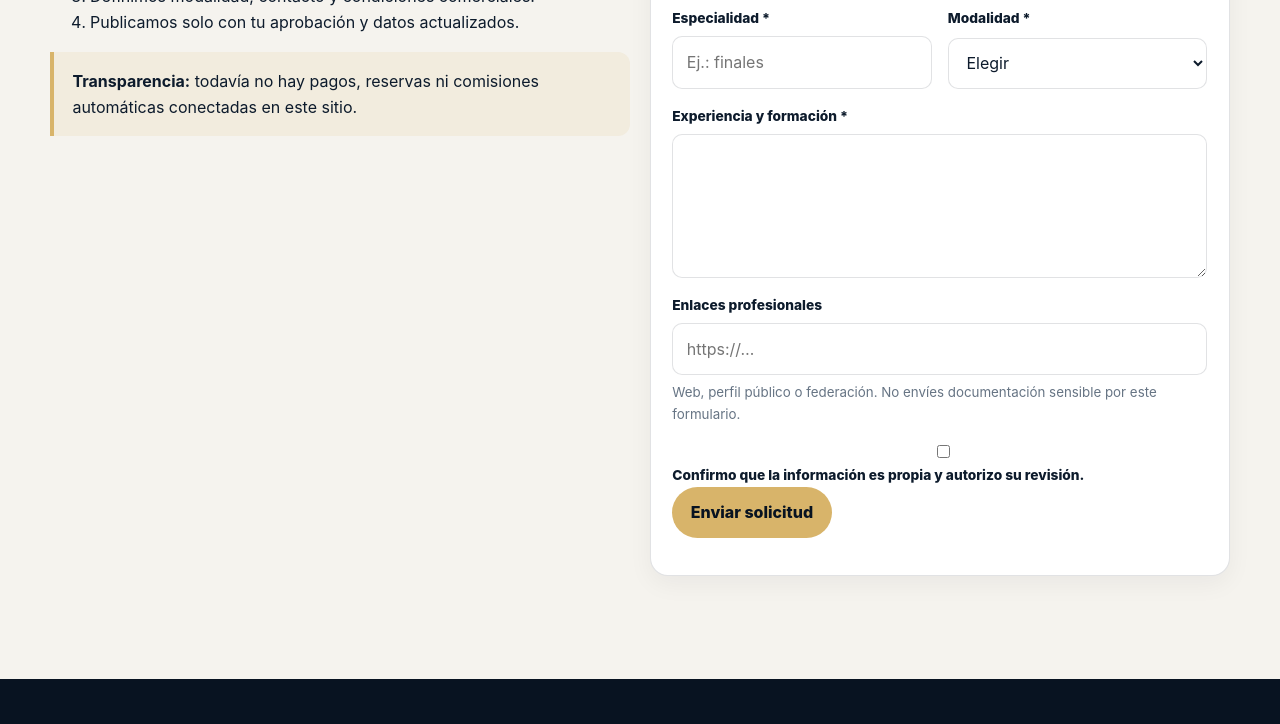
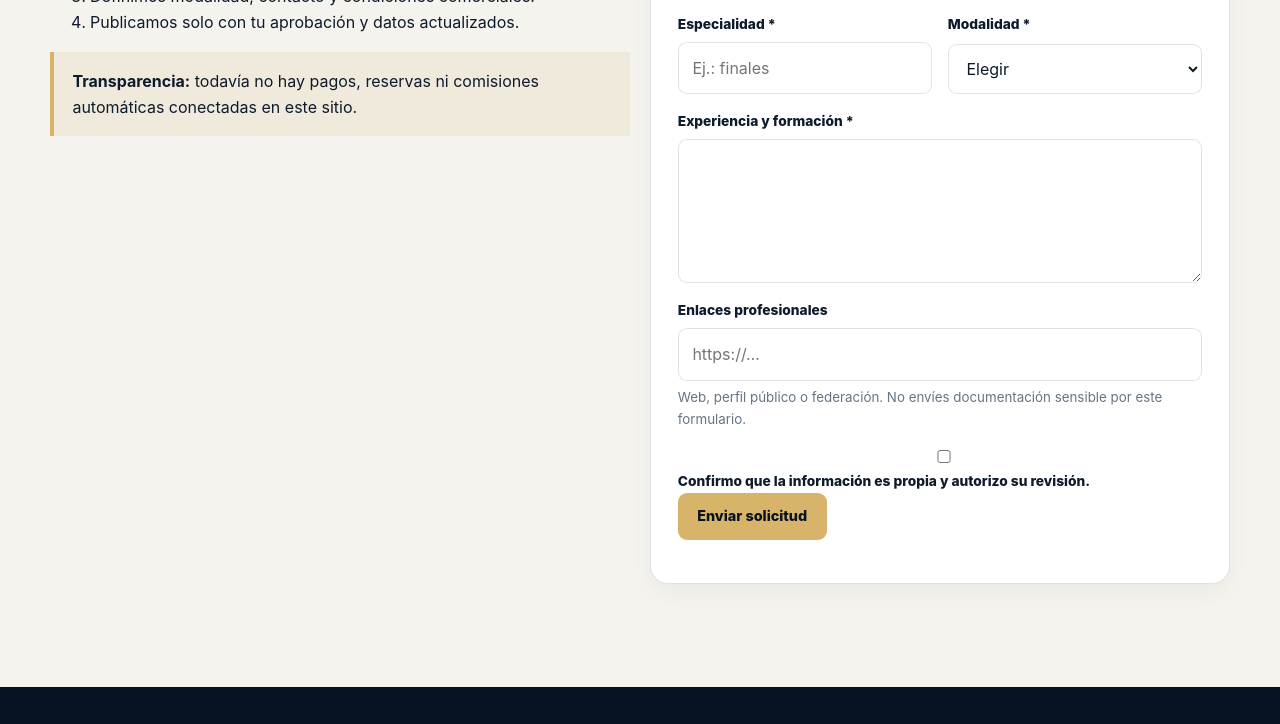
Before and after one commit to JeremiasReinoso/AjedrezTotal, a plain HTML site: page incorporar-entrenador/index.html in a window 1280 px wide. Shown: the part 758-1482 px from the top of the page. Drawn offline with Linux system fonts and the light colour scheme.

Commit message:
Update componentes.css

```diff
--- a/css/componentes.css
+++ b/css/componentes.css
@@ -1,28 +1,19 @@
-.button { display: inline-flex; align-items: center; justify-content: center; gap: .55rem; min-height: 2.9rem; padding: .7rem 1.1rem; border: 1px solid transparent; border-radius: 999px; cursor: pointer; font-weight: 800; transition: transform .2s, background .2s, color .2s, border-color .2s; }
-.button:hover { transform: translateY(-2px); }
-.button-primary { color: var(--navy); background: var(--gold); }
-.button-primary:hover { background: var(--gold-light); }
-.button-secondary { color: var(--white); border-color: rgba(255,255,255,.35); }
-.button-secondary:hover { background: rgba(255,255,255,.1); }
-.button-dark { color: var(--white); background: var(--navy); }
-.button-quiet { color: var(--blue); background: transparent; border-color: var(--line); }
-.tag { display: inline-flex; padding: .25rem .55rem; border-radius: 999px; background: rgba(216,180,106,.17); color: #73551a; font-size: .75rem; font-weight: 800; }
-.card { background: var(--white); border: 1px solid var(--line); border-radius: var(--radius); box-shadow: 0 8px 25px rgba(8,19,33,.05); }
-.card-pad { padding: 1.35rem; }
+.button { display: inline-flex; align-items: center; justify-content: center; gap: .55rem; min-height: 2.9rem; padding: .68rem 1.15rem; border: 1px solid transparent; border-radius: 9px; cursor: pointer; font-size: .9rem; font-weight: 800; transition: transform .2s, background .2s, color .2s, border-color .2s; }
+.button:hover { transform: translateY(-2px); } .button-primary { color: var(--navy); background: var(--gold); } .button-primary:hover { background: var(--gold-light); }
+.button-secondary { color: var(--white); border-color: rgba(255,255,255,.36); } .button-secondary:hover { background: rgba(255,255,255,.1); }
+.button-dark { color: var(--white); background: var(--navy); } .button-dark:hover { background: var(--blue); }
+.button-quiet { color: var(--blue); background: transparent; border-color: var(--line); } .button-quiet:hover { border-color: var(--gold); background: rgba(200,164,93,.1); }
+.tag { display: inline-flex; padding: .24rem .58rem; border-radius: 999px; background: rgba(200,164,93,.16); color: #76591e; font-size: .73rem; font-weight: 800; }
+.card { background: var(--white); border: 1px solid var(--line); border-radius: var(--radius); box-shadow: 0 8px 25px rgba(8,19,33,.045); }
+.card-pad { padding: clamp(1.25rem, 3vw, 1.7rem); } .card:hover { box-shadow: var(--shadow); }
 .empty-state { text-align: center; padding: 3rem 1rem; border: 1px dashed var(--line); border-radius: var(--radius); color: var(--muted); }
-.notice { padding: 1rem 1.15rem; border-left: 4px solid var(--gold); background: rgba(216,180,106,.12); border-radius: 0 12px 12px 0; }
-.form-grid { display: grid; grid-template-columns: repeat(2, 1fr); gap: 1rem; }
-.field { display: grid; gap: .4rem; }
-.field.full { grid-column: 1 / -1; }
-.field label { font-size: .86rem; font-weight: 800; }
-.field input, .field select, .field textarea { width: 100%; border: 1px solid var(--line); border-radius: 10px; background: var(--white); padding: .75rem .85rem; color: var(--ink); }
-.field textarea { min-height: 9rem; resize: vertical; }
-.field small { color: var(--muted); }
-.error-text { color: #9d2c2c; font-size: .85rem; }
-.status-message { margin-top: 1rem; font-weight: 700; }
-.status-message.success { color: #22633e; }
-.status-message.error { color: #9d2c2c; }
-.grid-3 { display: grid; grid-template-columns: repeat(3, 1fr); gap: 1.2rem; }
-.grid-2 { display: grid; grid-template-columns: repeat(2, 1fr); gap: 1.2rem; }
-.stats { display: flex; flex-wrap: wrap; gap: 1.5rem; }
-.stat strong { display: block; font-size: 2rem; color: var(--gold); }
+.notice { padding: 1rem 1.15rem; border-left: 4px solid var(--gold); background: rgba(200,164,93,.12); border-radius: 0 var(--radius-sm) var(--radius-sm) 0; }
+.form-grid { display: grid; grid-template-columns: repeat(2, 1fr); gap: 1rem; } .field { display: grid; gap: .4rem; } .field.full { grid-column: 1 / -1; }
+.field label { font-size: .86rem; font-weight: 800; } .field input, .field select, .field textarea { width: 100%; border: 1px solid var(--line); border-radius: 9px; background: var(--white); padding: .75rem .85rem; color: var(--ink); }
+.field input:focus, .field select:focus, .field textarea:focus { border-color: var(--gold); box-shadow: 0 0 0 3px rgba(200,164,93,.16); outline: 0; }
+.field textarea { min-height: 9rem; resize: vertical; } .field small { color: var(--muted); } .error-text, .status-message.error { color: var(--red); }
+.status-message { margin-top: 1rem; font-weight: 700; } .status-message.success { color: var(--green-dark); }
+.grid-3 { display: grid; grid-template-columns: repeat(3, 1fr); gap: 1.2rem; } .grid-2 { display: grid; grid-template-columns: repeat(2, 1fr); gap: 1.2rem; }
+.stats { display: flex; flex-wrap: wrap; gap: 1.6rem; } .stat strong { display: block; font: 500 2rem Georgia, serif; color: var(--gold-light); } .stat span { color: rgba(255,255,255,.64); font-size: .85rem; }
+.coach-card, .exercise-card { overflow: hidden; height: 100%; display: flex; flex-direction: column; } .coach-card .card-pad, .exercise-card .card-pad { flex: 1; display: flex; flex-direction: column; }
+.coach-card .button, .exercise-card .button { margin-top: auto; align-self: flex-start; } .coach-avatar { min-height: 150px; display: grid; place-items: center; color: var(--white); font-size: 3rem; font-weight: 900; letter-spacing: .08em; background: var(--blue); }
```
